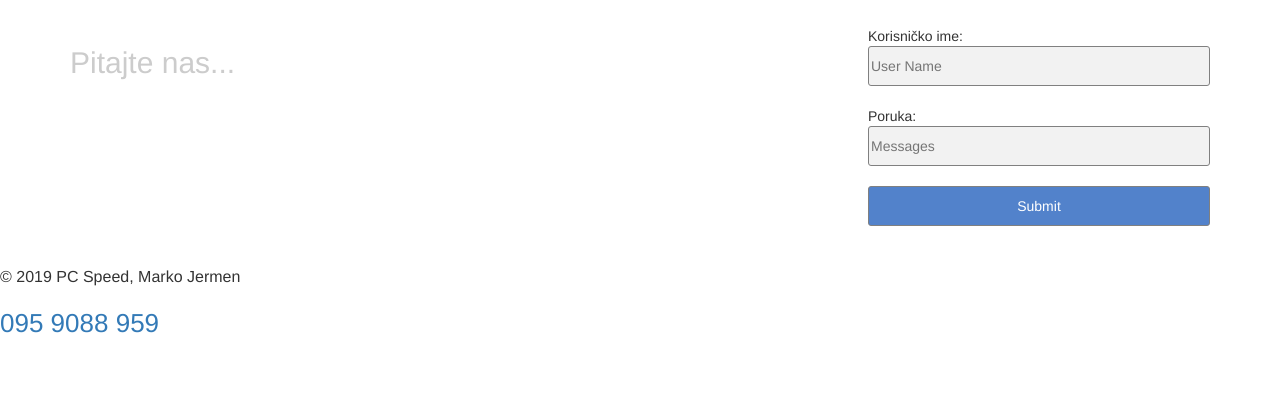
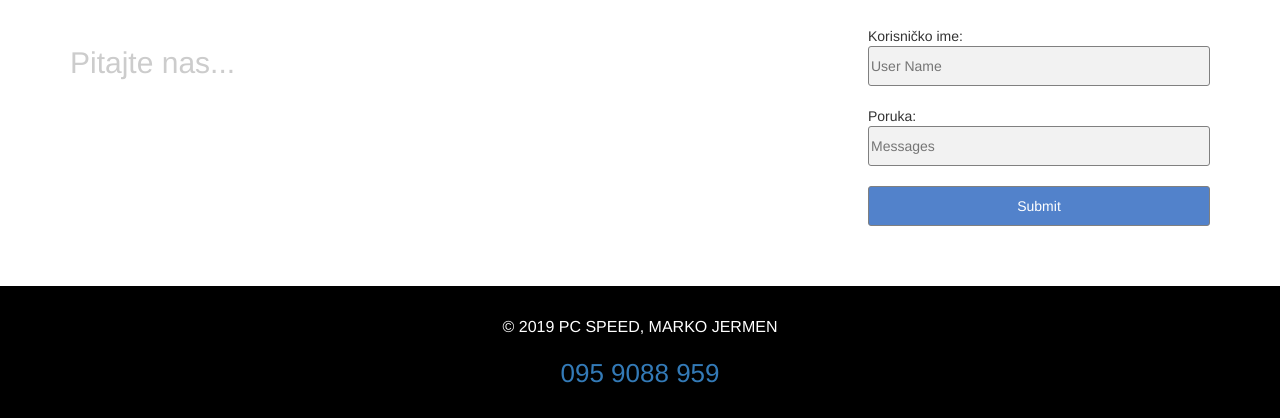
Before and after one commit to MarkoJermen/webProjekt, a Flask app: page /chat in a window 1280 px wide. Shown: the part 548-966 px from the top of the page. Before the commit the page ends 881 px from the top, so only its background shows below. Run offline with Flask 2, Linux system fonts and the light colour scheme; some libraries are stand-ins or nearby versions.

Commit message:
Update style.css

```diff
--- a/static/css/style.css
+++ b/static/css/style.css
@@ -132,6 +132,15 @@ hr {
 	color: #172e51;
 	text-transform: uppercase;
 	margin-bottom: 30px;
+}
+
+.page-footer {
+	text-align: center;
+	background: #000;
+	margin: 30px 0 0 0;
+	color: #fff;
+	text-transform: uppercase;
+	padding: 20px;
 }
 
 h1, .h1 {
```
